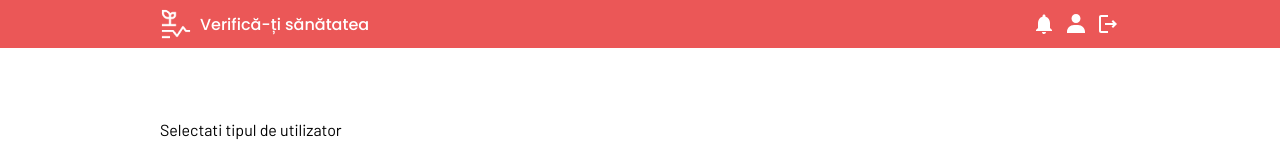
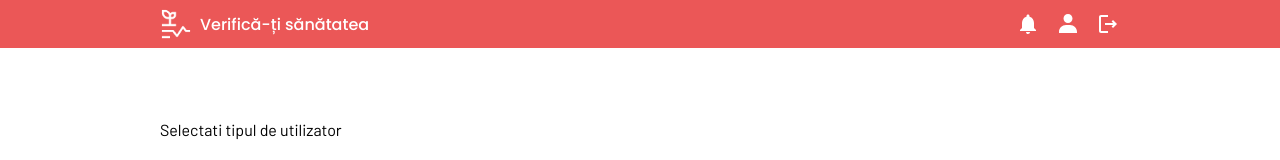
Before and after one commit to Cristina-m-29/check-your-health, an Angular app: page / in a window 1280 px wide. Shown: the top 160 px of the page. Built offline with nearby package versions, Linux system fonts and the light colour scheme.

Commit message:
updated ui for navbar

```diff
--- a/src/app/components/navbar/navbar.component.html
+++ b/src/app/components/navbar/navbar.component.html
@@ -5,9 +5,9 @@
 </div>
 
 <div class="flex-align-center">
-    <img class="icon-small margin_right-s" src="../../../assets/images/notif.svg" alt="logo">
+    <img class="icon-small margin_right" src="../../../assets/images/notif.svg" alt="logo">
 
-    <img class="icon-small margin_right-s" src="../../../assets/images/user.svg" alt="logo">
+    <img class="icon-small margin_right" src="../../../assets/images/user.svg" alt="logo">
 
     <img class="icon-small" src="../../../assets/images/logout.svg" alt="logo">
 </div>
--- a/src/assets/styles/_margin_and_padding.sass
+++ b/src/assets/styles/_margin_and_padding.sass
@@ -20,7 +20,7 @@
         &-none
             padding-right: 0
         &-xs
-            padding-right: 0,25rem
+            padding-right: 0.25rem
         &-s
             padding-right: 0.5rem
         &-m
```
